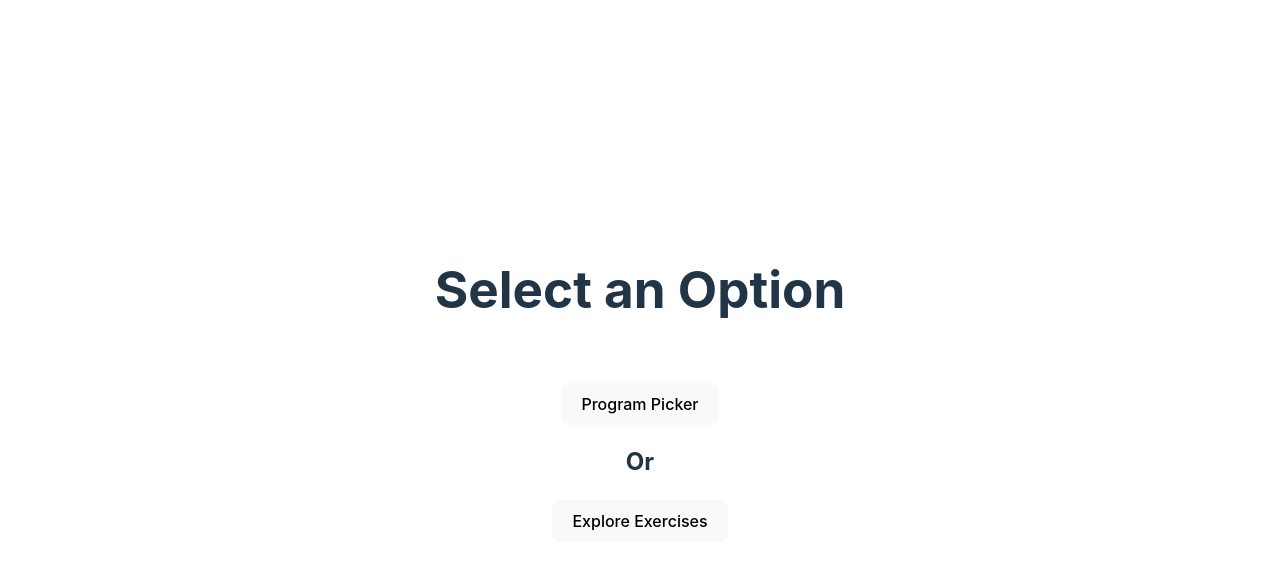
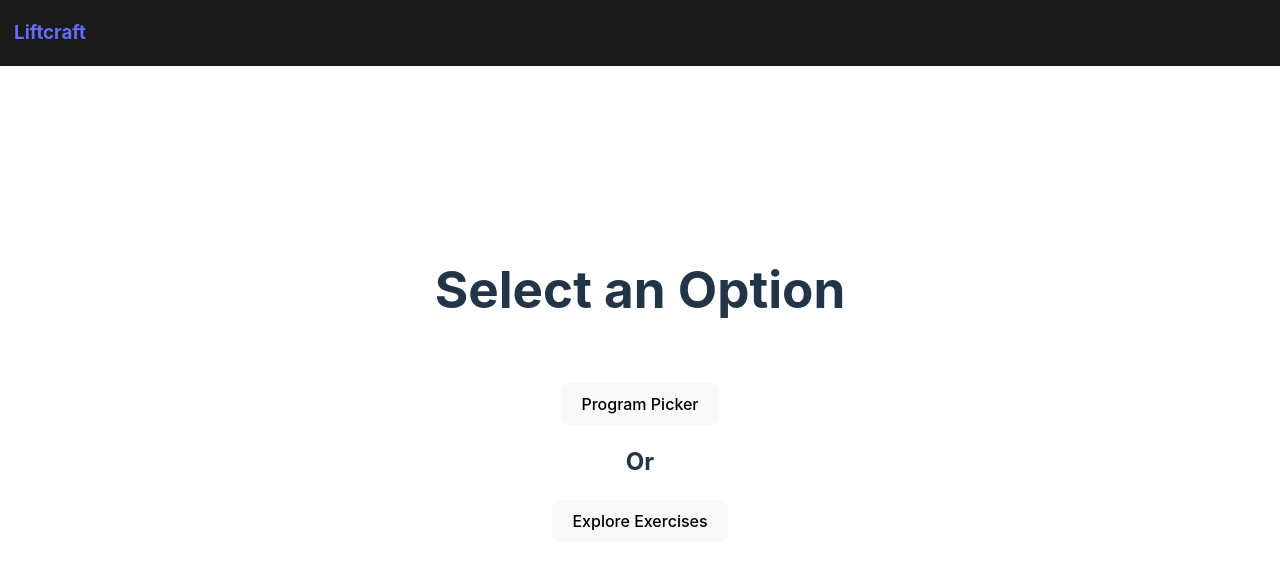
Before and after one commit to zancrash/Liftcraft, a React (Vite) app: page / in a window 1280 px wide. Shown: the top 566 px of the page. Built offline with nearby package versions, Linux system fonts and the light colour scheme.

Commit message:
add header

```diff
--- a/index.html
+++ b/index.html
@@ -6,6 +6,9 @@
     <meta name="viewport" content="width=device-width, initial-scale=1.0" />
     <title>Liftcraft</title>
   </head>
+  <!-- <header>
+    <a href="#"><h3 className="title">Liftcraft</h3></a>
+  </header> -->
   <body>
     <div id="root"></div>
     <script type="module" src="/src/main.jsx"></script>
--- a/src/App.css
+++ b/src/App.css
@@ -1,7 +1,18 @@
+header {
+  width: 100%;
+  position: absolute;
+  top: 0;
+  background-color: #1a1a1a;
+}
+
+header a{
+  display: block;
+  width: 100px;
+}
+
 #root {
-  max-width: 1280px;
-  margin: 0 auto;
-  padding: 2rem;
+  width: 100%;
+  margin: 50px auto;
   text-align: center;
 }
 
--- a/src/components/Explore.jsx
+++ b/src/components/Explore.jsx
@@ -1,5 +1,6 @@
 import React from "react"
 import { useState, useEffect } from 'react'
+import Header from "./Header"
 
 export default function Explore() {
   const [selectedMuscle, setSelectedMuscle] = useState('')
@@ -88,6 +89,7 @@ export default function Explore() {
 
   return (
     <div className="card-2">
+      <Header/>
       <h2>What exercises do you wish to explore?</h2>
 
         {/* <label htmlFor="exploreDropDown">Select a muscle group: </label> */}
--- /dev/null
+++ b/src/components/Header.jsx
@@ -0,0 +1,12 @@
+import React from "react"
+import { Link } from 'react-router-dom'
+
+
+export default function Header() {
+
+  return (
+    <header>
+      <Link to="/"><h3 className="title">Liftcraft</h3></Link>
+    </header>
+  )
+}
--- a/src/components/Home.jsx
+++ b/src/components/Home.jsx
@@ -1,9 +1,11 @@
 import React from "react"
 import { Link } from 'react-router-dom'
+import Header from "./Header"
 
 export default function Home() {
   return (
     <div>
+      <Header />
       <h1>Select an Option</h1>
       <div className="card">
         <Link to="/program-picker">
--- a/src/components/ProgramPicker.jsx
+++ b/src/components/ProgramPicker.jsx
@@ -2,6 +2,7 @@ import React from "react"
 import { useState, useEffect } from 'react'
 import FB from './FB'
 import UL from './UL'
+import Header from "./Header"
 
 export default function ProgramPicker() {
   const [days, setDays] = useState(0)
@@ -25,6 +26,7 @@ export default function ProgramPicker() {
 
   return (
     <div className="card-2">
+      <Header/>
       <h2>How many days a week do you wish to train?</h2>
 
       <button onClick={() => selectDays(3)}>3 days</button>
```
